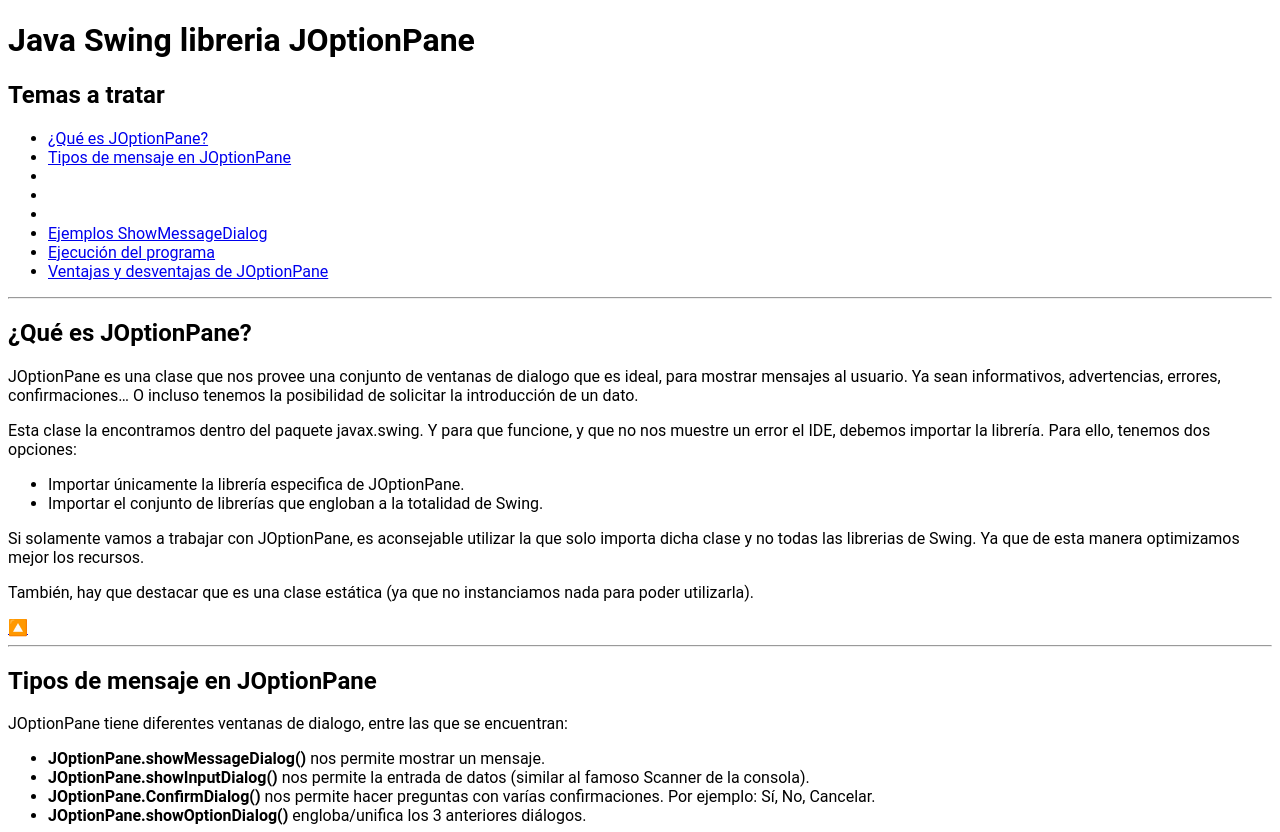
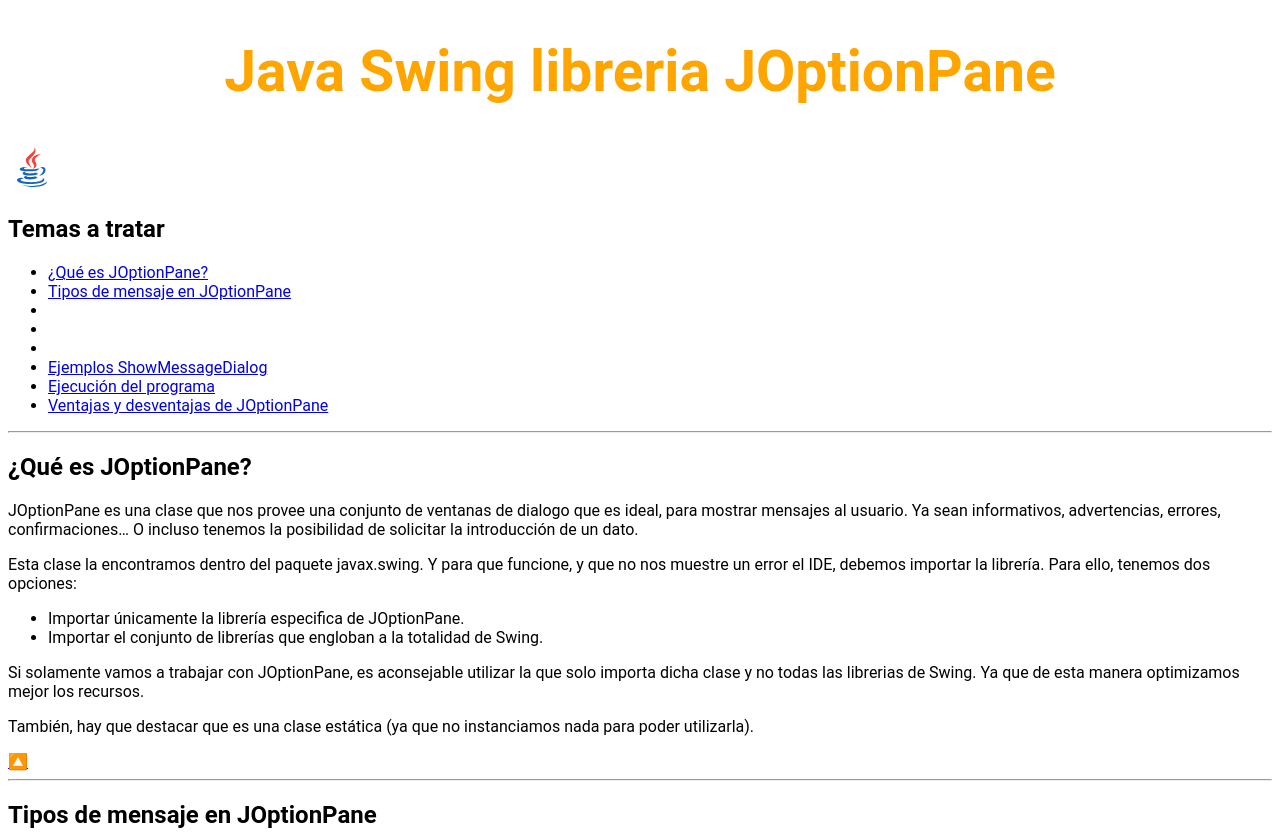
Before and after one commit to Natividadcv/javaxwings.github.io, a plain HTML site: page index.html in a window 1280 px wide. Shown: the top 832 px of the page. Drawn offline with Linux system fonts and the light colour scheme.

Commit message:
Añadiendo css y bulmacss

```diff
--- a/assets/style.css
+++ b/assets/style.css
@@ -10,3 +10,10 @@ img {
   max-width: 100%;
   height: auto;
 }
+
+/* 1da3f1 */
+.titulo {
+  color: orange;
+  text-align: center;
+  font-size: 57px;
+}
--- a/index.html
+++ b/index.html
@@ -7,6 +7,7 @@
   <meta name="viewport" content="width=device-width, initial-scale=1.0">
   <title>Java Swing</title>
   <link rel="stylesheet" href="assets/style.css">
+
   <!-- Tamaño recomendado icono, mas grande 1024*1024 -->
   <!-- Para Escritorio -->
   <link rel="icon" href="img/favicon.png">
@@ -17,7 +18,9 @@
 <body>
 
   <header>
-    <h1>Java Swing libreria JOptionPane</h1>
+    <h1 class="titulo">Java Swing libreria JOptionPane</h1>
+    <img class="icono-header" src="img/icon/icons8_java.svg" alt="Icono de Java">
+
     <h2 id="inicio">Temas a tratar</h2>
     <ul>
       <li> <a href="index.html#qjop">¿Qué es JOptionPane? </a> </li>
```
Also changed, not shown: img/1.png (deleted), img/2.png (deleted), img/3.png (deleted), img/4.png (deleted), img/5.png (deleted), img/6.png (deleted), img/7.png (deleted), img/code-full.png (deleted), img/icon/icons8_java.svg (added).
